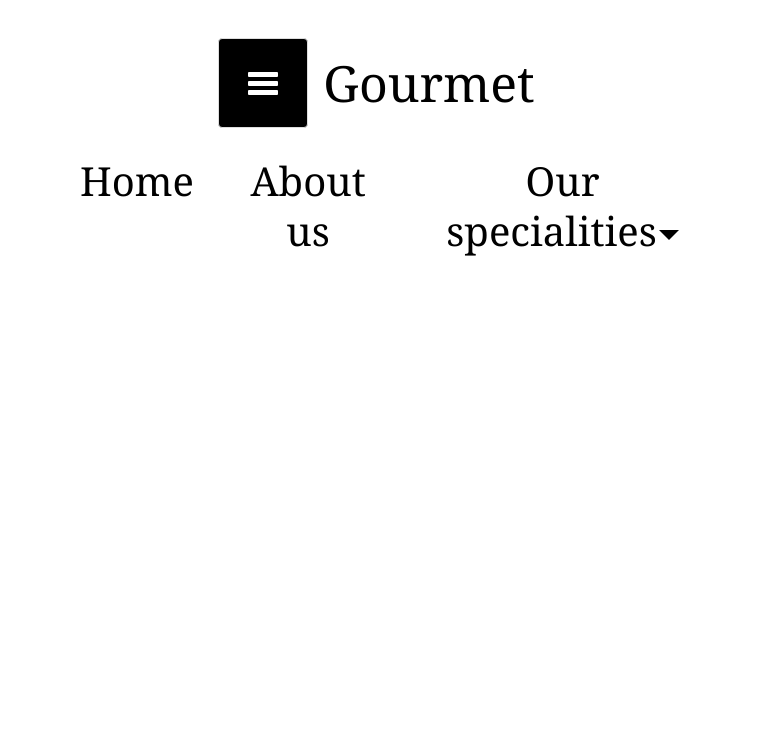
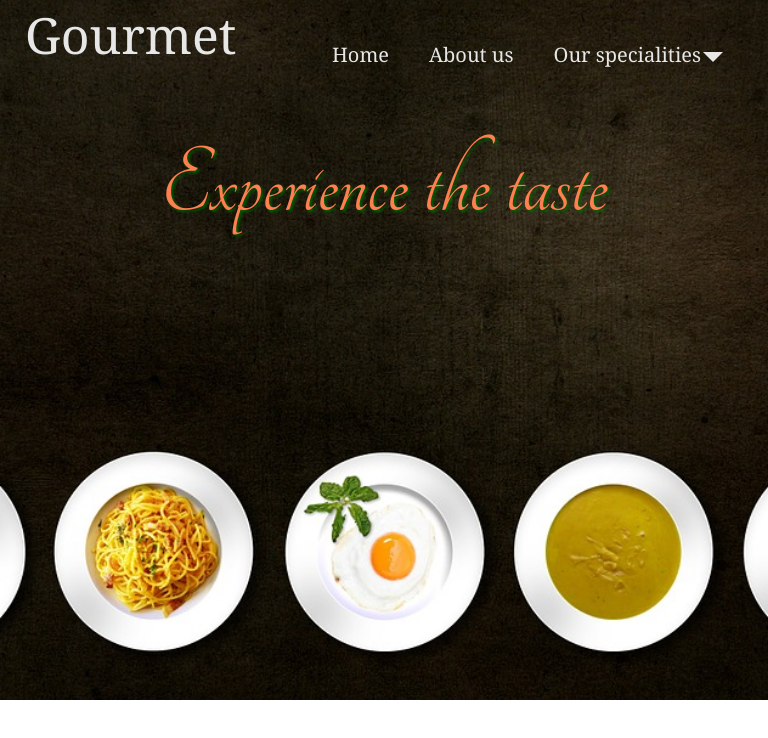
Before and after one commit to valeriavivace/SITO-GOURMET, a plain HTML site: page index.html in a window 768 px wide. Drawn offline with Linux system fonts and the light colour scheme.

Commit message:
perfezionata header responsive

```diff
--- a/css/mobile.css
+++ b/css/mobile.css
@@ -1,34 +1,43 @@
 @media (max-width: 768px){
-  .navbar-header{
-    display: flex;
-    align-items: center;
-    justify-content: center;
-  }
-  .navbar-nav{
-    display: inline-block;
+  header{
+    height:auto;
   }
   .navbar-default{
-    padding:30px;
+    padding:10px;
   }
+  .navbar-default .navbar-collapse,
+  .navbar-default .navbar-form{
+    border: transparent;
+  }
+  .navbar-brand {
+   height: 50px;
+   float: left;
+  }
+
   .navbar-nav>li>a,
   .navbar-default .navbar-nav .open .dropdown-menu>li>a{
-    font-size: 4rem;
+    font-size: 2rem;
     line-height: 50px;
     padding:20px;
   }
-  .navbar-toggle{
-    width: 90px;
-    height: 90px;
+
+  .dropdown-menu>li>a{
+    background-color:#e7e7e7;
+  }
+  .navbar-default .navbar-toggle{
     display: flex;
+    width: 50px;
+    height: 50px;
     justify-content: center;
     align-items: center;
     flex-direction: column;
-    background: black;
+    border-color:	#006400;
+    border-width: 2px;
   }
   .navbar-default .navbar-toggle .icon-bar{
     width: 30px;
     height: 5px;
-    background-color: white;
+    background-color:#F7F6AF;
   }
   .caret {
     border-top: 10px dashed;
@@ -49,4 +58,13 @@
       justify-content: space-between;
       text-align: center;
     }
+    header{
+      height: 700px;
+    }
+    .navbar-default .navbar-toggle{
+      display: none;
+    }
+    .navbar-header{
+      float: left;
+    }
   }
--- a/css/style.css
+++ b/css/style.css
@@ -2,11 +2,48 @@ body{
   font-size: 16px;
   font-family: georgia, serif;
 }
+/*****Typo********/
+.tangerine{
+  font-family: 'Tangerine';
+}
 /******Header****/
+header{
+  background-image: url(../images/piatti.jpg);
+  background-size: cover;
+  background-repeat: no-repeat;
+  background-position: bottom;
+  height: 600px;
+}
 .navbar-default .navbar-brand,
 .navbar-default .navbar-nav>li>a,
 .navbar-nav .open .dropdown-menu {
+  color:#e7e7e7;
+}
+nav .navbar-nav .navbar-right a:visited{
+  color: white;
+}
+.navbar-default .navbar-nav>.open>a{
+  color: black;
+}
+.navbar-default .navbar-nav>.open>a,
+.navbar-default .navbar-nav>.open>a:focus,
+.navbar-default .navbar-nav>.open>a:hover {
   color:black;
+}
+.navbar-default .navbar-brand:visited,
+.navbar-default .navbar-nav>li>a:visited,
+.navbar-nav .open .dropdown-menu:visited{
+  color:#e7e7e7;
+}
+.navbar-default .navbar-nav .open .dropdown-menu>li>a:focus,
+.navbar-default .navbar-nav .open .dropdown-menu>li>a:hover {
+  color: black;
+  background-color:#F7F6AF;
+}
+.navbar-default .navbar-brand:hover,
+.navbar-default .navbar-nav>li>a:hover,
+.navbar-nav .open .dropdown-menu:hover {
+  color:#F7F6AF;
 }
 .navbar-default{
   padding: 30px;
@@ -18,3 +55,12 @@ body{
 .navbar-brand{
   font-size: 5rem;
 }
+.header-info{
+  width: 100%;
+  text-align: center;
+}
+.header-info h2{
+  font-size: 10rem;
+  color:	#FF7F50;
+  text-shadow: 2px 2px 3px #006400;
+}
--- a/index.html
+++ b/index.html
@@ -4,6 +4,9 @@
     <meta charset="utf-8">
     <meta name="viewport" content="width=device-width"/>
     <title>Gourmet</title>
+    <style>
+      @import url('https://fonts.googleapis.com/css?family=Tangerine:400,700');
+    </style>
     <link rel="stylesheet" href="css/bootstrap.min.css">
     <link rel="stylesheet" href="css/style.css">
     <link rel="stylesheet" href="css/mobile.css">
@@ -12,6 +15,7 @@
   </head>
   <body>
     <header>
+      <div class="carosello">
         <nav class="navbar navbar-default">
           <div class="container-fluid">
             <!-- Brand and toggle get grouped for better mobile display -->
@@ -24,7 +28,6 @@
               </button>
               <a class="navbar-brand" href="#">Gourmet</a>
             </div>
-
             <!-- Collect the nav links, forms, and other content for toggling -->
             <div class="collapse navbar-collapse" id="bs-example-navbar-collapse-1">
               <ul class="nav navbar-nav navbar-right">
@@ -44,6 +47,10 @@
             </div>
           </div>
         </nav>
+        <div class="header-info">
+          <h2 class="tangerine">Experience the taste</h2>
+        </div>
+      </div>
     </header>
   </body>
 </html>
```
Also changed, not shown: images/arance.jpg (renamed from images/fruit.jpg), images/piatti.jpg (added), images/verdure.jpg (deleted). Lines whose indentation alone changed are shown as unchanged.
